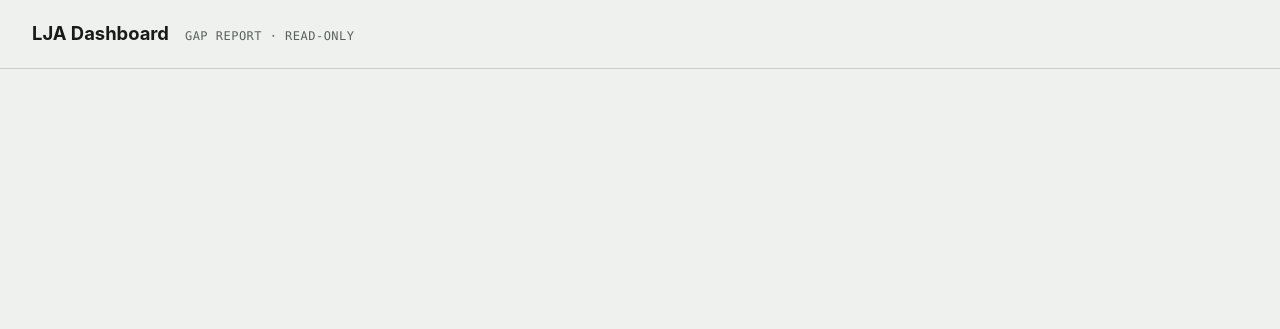
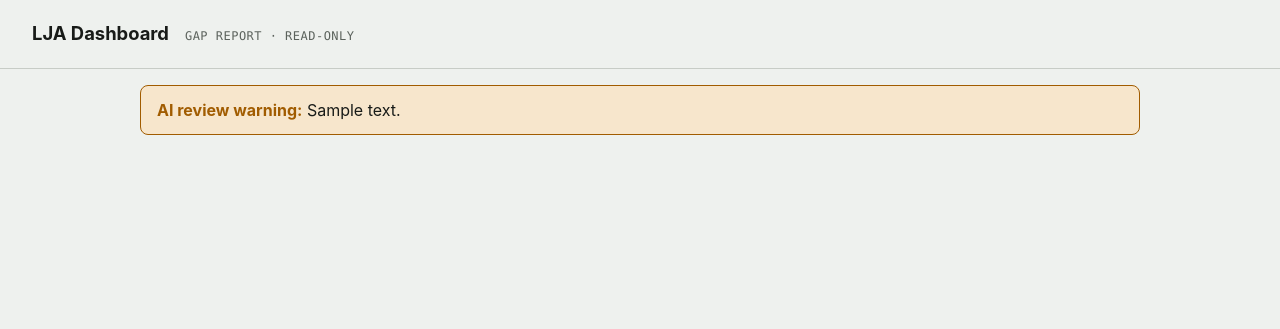
Before and after one commit to yetanotherpassword/LearningJourneyAssistant, a Python web app: template python/lja/dashboard/templates/base.html in a window 1280 px wide. Shown: the top 329 px of the page. Run offline with Jinja, Linux system fonts and the light colour scheme; the template is opened without the code that fills it: most values are stand-ins (such as "Sample title", 1, 10 or a date in 2020).

Commit message:
feat: add unreviewed AI dashboard warning refs IOLG-116

```diff
--- a/python/lja/dashboard/static/style.css
+++ b/python/lja/dashboard/static/style.css
@@ -229,3 +229,17 @@ td a.at-risk { color: var(--status-persistent); }
   background: transparent;
   color: var(--muted);
 }
+
+.ai-review-warning {
+  max-width: 1000px;
+  margin: 16px auto 0;
+  padding: 12px 16px;
+  border: 1px solid var(--status-isolated);
+  border-radius: 8px;
+  background: var(--status-isolated-bg);
+  color: var(--ink);
+}
+
+.ai-review-warning strong {
+  color: var(--status-isolated);
+}
--- a/python/lja/dashboard/templates/base.html
+++ b/python/lja/dashboard/templates/base.html
@@ -14,6 +14,11 @@
   <a href="/">LJA Dashboard</a>
   <span class="tag">gap report &middot; read-only</span>
 </header>
+{% if review_warning %}
+<div class="ai-review-warning" role="alert">
+  <strong>AI review warning:</strong> {{ review_warning }}
+</div>
+{% endif %}
 <main>
 {% block content %}{% endblock %}
 </main>
```
Also changed, not shown: python/lja/dashboard/__main__.py (+36 -1 lines), python/lja/dashboard/app.py (+13 -2 lines), python/tests/test_dashboard.py (+41 -0 lines).
